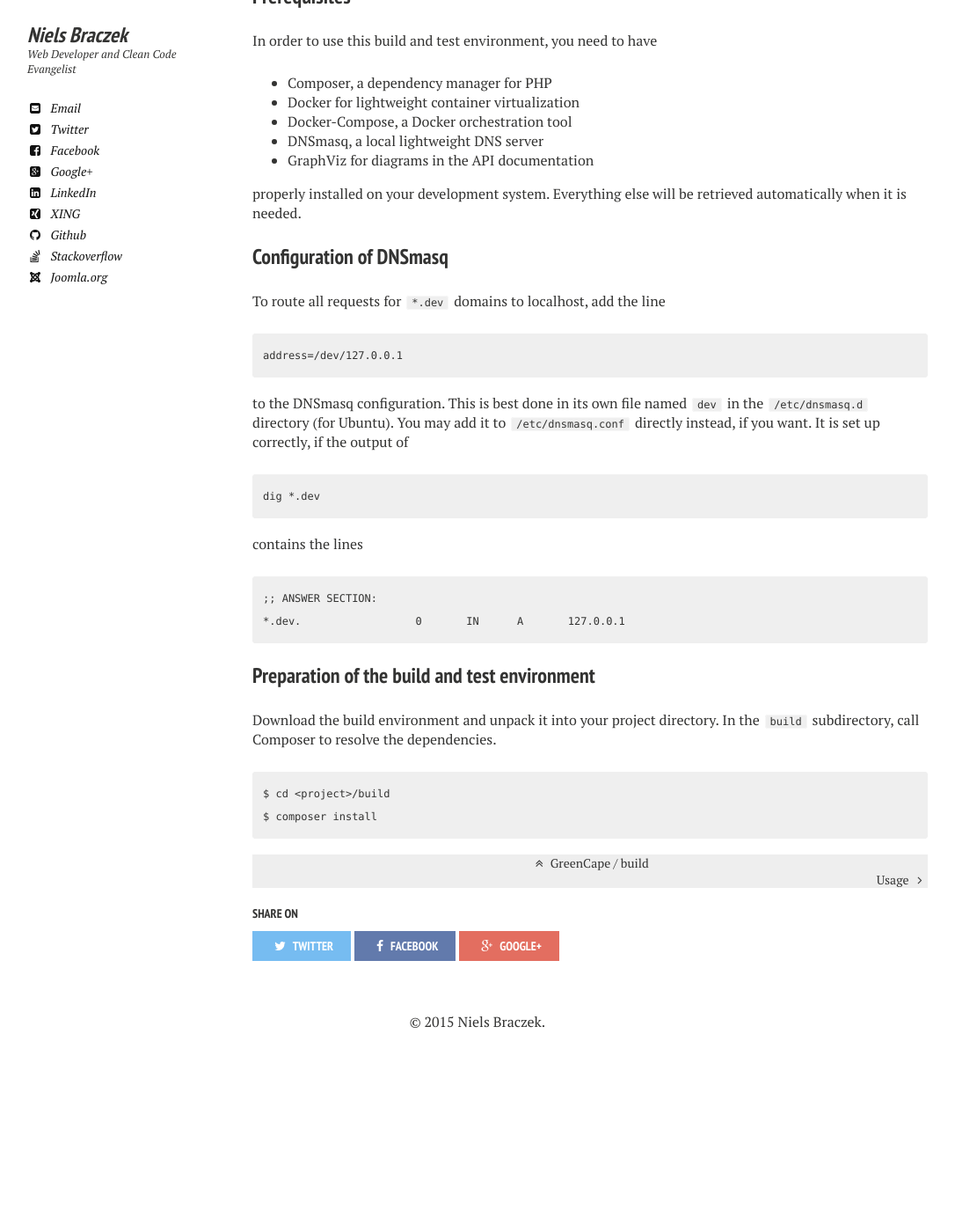
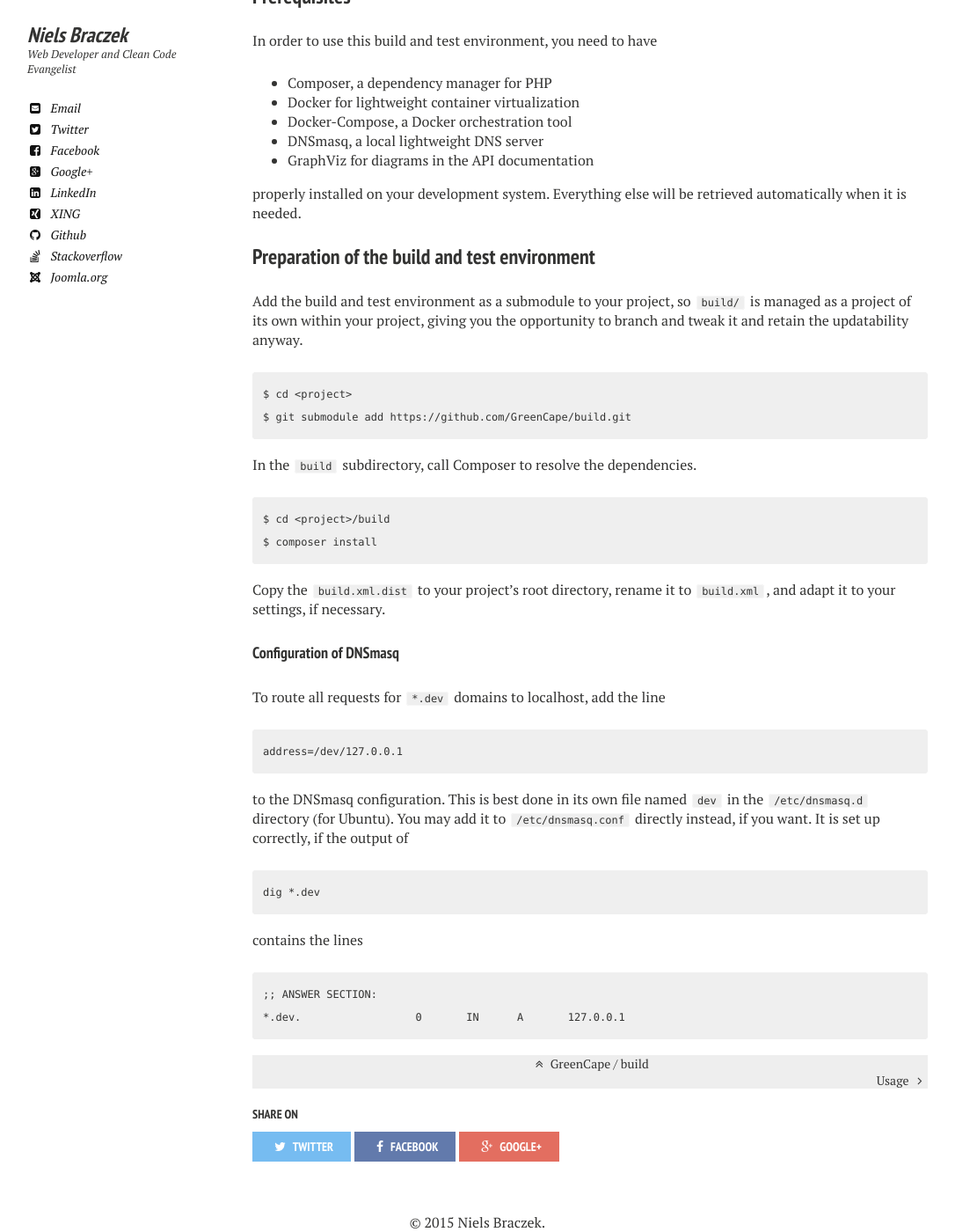
Before and after one commit to GreenCape/greencape.github.io, a Jekyll site: the page built from build/installation/index.md, in a window 1280 px wide and 1400 px high, scrolled down 581 px. Shown: the whole window at 88% size, without its empty margins (97-1183 px from the left). Built offline with Jekyll 4.4.1, drawn with Linux system fonts in a browser that asks for light colours; nearby versions of some CDN libraries; before the commit the page ends 1753 px from its top, so only the background shows below that.

Commit message:
Improved installation description

````diff
--- a/build/installation/index.md
+++ b/build/installation/index.md
@@ -32,7 +32,25 @@ properly installed on your development system. Everything else will be retrieved
 [dnsmasq]: http://www.thekelleys.org.uk/dnsmasq/doc.html "Local DNS Server"
 [graphviz]: http://www.graphviz.org/ "Graph Visualization Software"
 
-### Configuration of DNSmasq
+### Preparation of the build and test environment
+
+Add the build and test environment as a submodule to your project, so `build/` is
+managed as a project of its own within your project, giving you the opportunity to branch and tweak it and retain
+the updatability anyway.
+
+```
+$ cd <project>
+$ git submodule add https://github.com/GreenCape/build.git
+```
+
+In the `build` subdirectory, call Composer to resolve the dependencies.
+
+    $ cd <project>/build
+    $ composer install
+
+Copy the `build.xml.dist` to your project's root directory, rename it to `build.xml`, and adapt it to your settings, if necessary.
+
+#### Configuration of DNSmasq
 
 To route all requests for `*.dev` domains to localhost, add the line
 
@@ -47,11 +65,3 @@ contains the lines
 
     ;; ANSWER SECTION:
     *.dev.			0	IN	A	127.0.0.1
-
-### Preparation of the build and test environment
-
-Download the build environment and unpack it into your project directory.
-In the `build` subdirectory, call Composer to resolve the dependencies.
-
-    $ cd <project>/build
-    $ composer install
````
